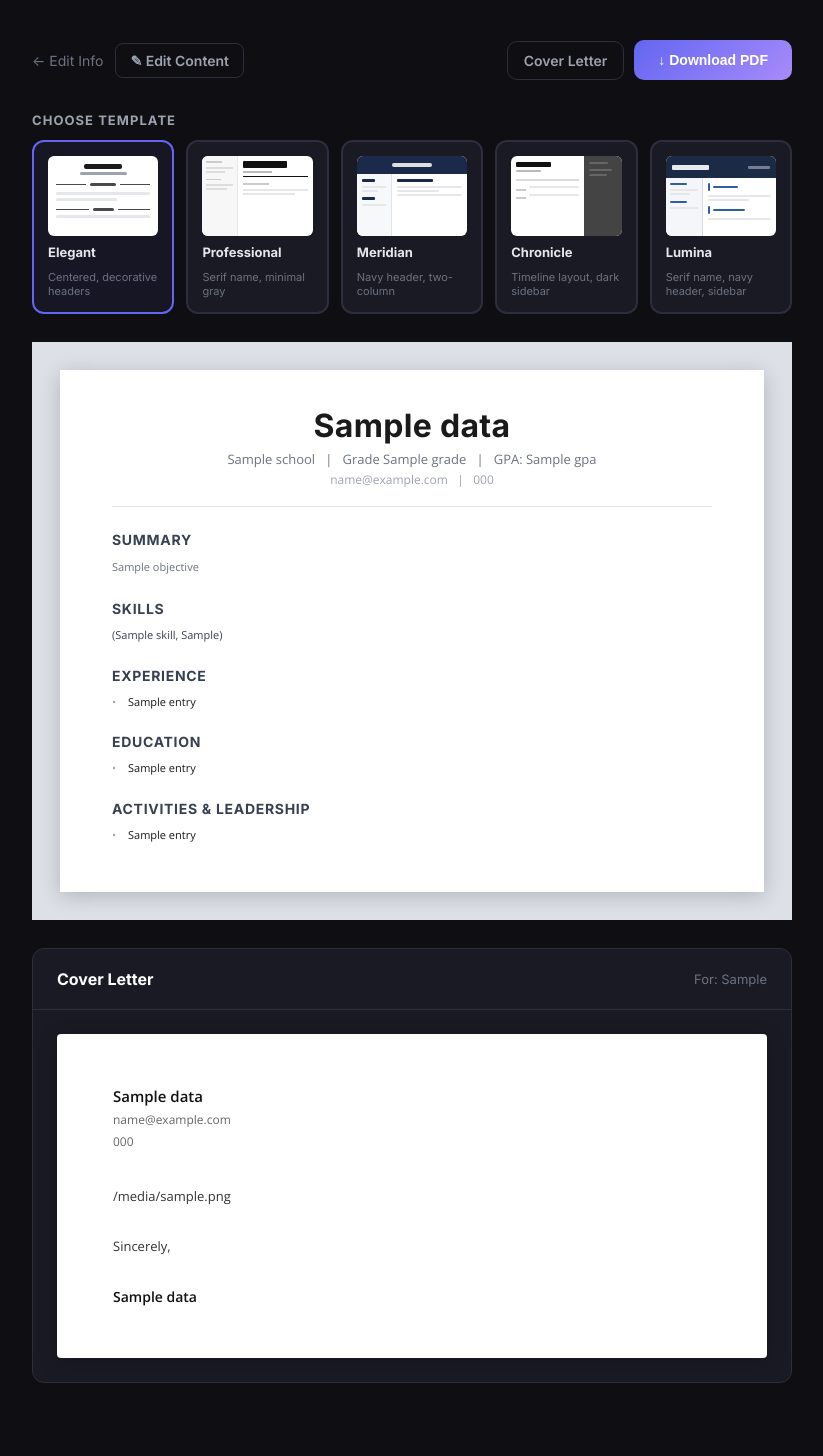
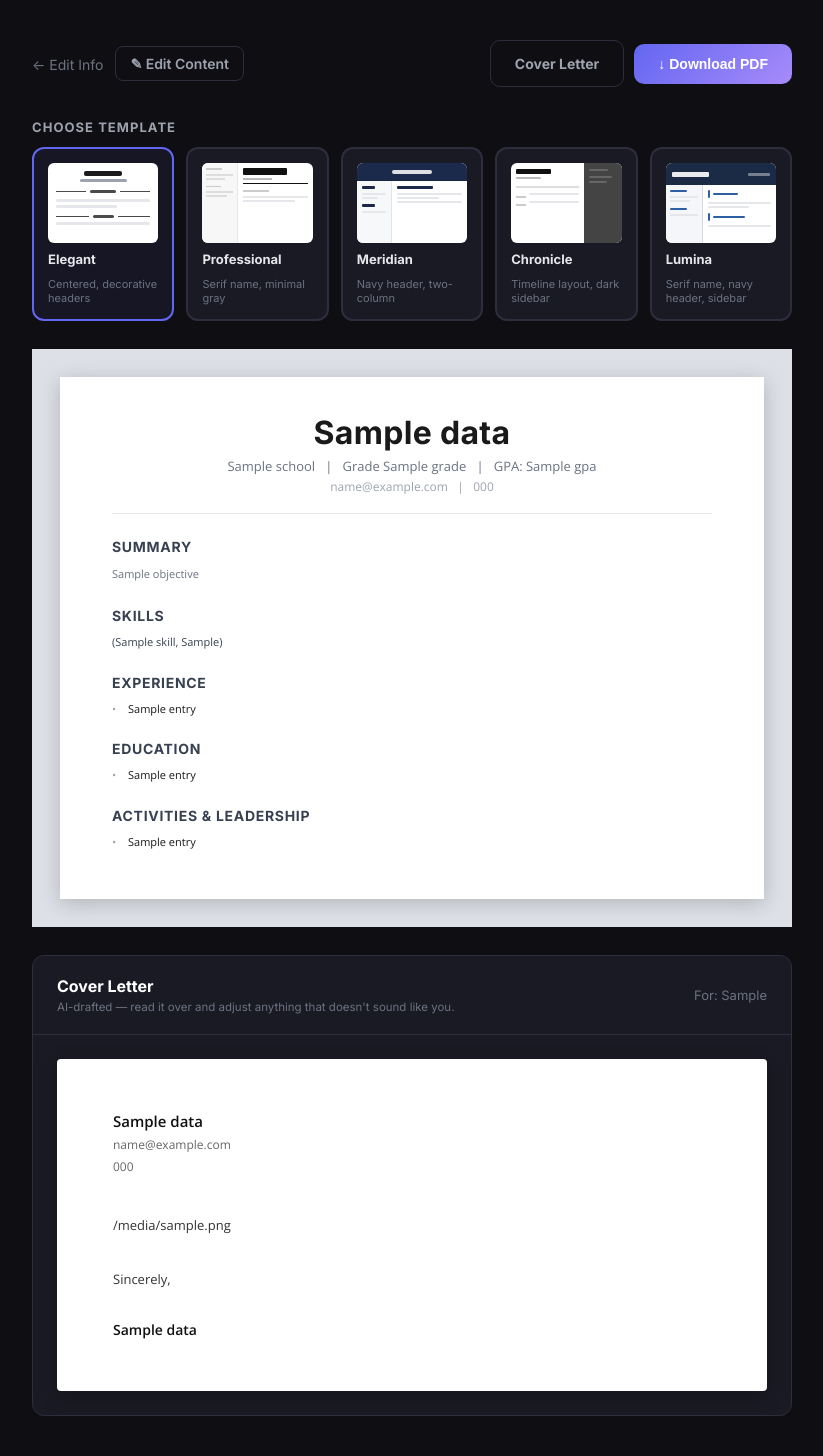
Before and after one commit to LukePuz/stepup, a Flask app: template templates/result.html in a window 1280 px wide. Shown: the whole page, without its empty margins (228-1051 px from the left). Before the commit the page ends 1383 px from the top, so only its background shows below. Run offline with Flask 3, Linux system fonts and the light colour scheme; the template is opened without the code that fills it: most values are stand-ins (such as "Sample title", 1, 10 or a date in 2020).

Commit message:
Improve cover letter: scroll behavior, button alignment, anti-hallucination prompt
- Cover Letter top-bar button now scrolls to bottom section instead of generating
- Match Cover Letter button height to Download PDF via explicit line-height
- Rewrite cover letter prompt with strict no-fabrication rules
- Add AI-drafted note with editable paragraphs (contenteditable) on cover letter

Co-Authored-By: Claude Sonnet 4.6 <noreply@anthropic.com>

```diff
--- a/app.py
+++ b/app.py
@@ -163,33 +163,44 @@ def generate_cover_letter(data: dict, resume: dict) -> str:
             bullets = "; ".join(e.get("bullets", []))
             experience_text += f"- {e.get('title', '')} ({e.get('meta', '')}): {bullets}\n"
 
-    prompt = f"""Write a concise, professional cover letter for a high school student.
+    prompt = f"""Write a cover letter body for a high school student applying for: {data.get('applying_for')}.
 
-Student:
+Student details:
 - Name: {data.get('name')}
 - School: {data.get('school')}, Grade {data.get('grade')}
-- Applying for: {data.get('applying_for')}
-- Summary: {resume.get('objective', '')}
 - Activities:
 {activities_text or 'None'}
 - Experience:
 {experience_text or 'None'}
 
-Write exactly 3 short paragraphs (~200 words total):
-1. Opening: State what they are applying for and why they are interested
-2. Body: Highlight 2 specific activities or experiences with concrete details
-3. Closing: Thank the reader and express enthusiasm
+Requirements:
+- Exactly 3 paragraphs, ~180 words total
+- Paragraph 1: Jump straight into why this specific opportunity interests them — no hollow openers like "I am writing to express my interest"
+- Paragraph 2: Reference 2 things from their background using only details explicitly listed above — titles, roles, and bullets as written. Do not add outcomes, statistics, or stories that are not in the provided data.
+- Paragraph 3: One confident closing sentence, then a brief thank-you
 
-Use professional but warm language suitable for a high schooler.
-Do not include a date, address block, salutation, or sign-off — return only the 3 paragraph body."""
+Fabrication rules — this is the most important section:
+- Do NOT invent any detail that is not explicitly stated in the student's activities or experience above
+- Do NOT add scores, rankings, outcomes, or results (e.g. "went from last place to the playoffs") unless they appear word-for-word in the bullets
+- Do NOT add context about the organization (e.g. "I've followed NASA's missions closely") unless the student mentioned it
+- If the provided bullets are sparse, write shorter, vaguer sentences — do not fill the gap with invented specifics
+- Every factual claim must be traceable to the data above
+
+Tone rules:
+- Use short, direct sentences. Vary the length.
+- No buzzwords: do not use "passionate", "leverage", "eager to contribute", "hard-working", "dedicated", "honed my skills", "I would be a great fit", "I am confident that"
+- No filler transitions like "Furthermore," or "In conclusion,"
+- Professional but natural — the way a smart student actually talks, not corporate-speak
+
+Do not include a date, address, salutation, or sign-off. Return only the 3 paragraph body."""
 
     response = openai_client.chat.completions.create(
         model="gpt-4o-mini",
         messages=[
-            {"role": "system", "content": "You are an expert cover letter writer for high school students. Return only the letter body paragraphs."},
+            {"role": "system", "content": "You write cover letters that sound like real, articulate high school students — professional but natural, specific not generic. Return only the letter body."},
             {"role": "user", "content": prompt}
         ],
-        temperature=0.5
+        temperature=0.7
     )
     return response.choices[0].message.content.strip()
 
--- a/templates/result.html
+++ b/templates/result.html
@@ -396,8 +396,9 @@
 
     /* ── Secondary & Edit Buttons ── */
     .secondary-btn {
-      background: transparent; color: #9ca3af; font-size: 14px; font-weight: 600;
-      padding: 10px 16px; border-radius: 10px; border: 1px solid #2d2d3d;
+      display: inline-block; background: transparent; color: #9ca3af;
+      font-size: 14px; font-weight: 700; line-height: 1.5;
+      padding: 12px 24px; border-radius: 10px; border: 1px solid #2d2d3d;
       cursor: pointer; font-family: inherit; transition: border-color 0.2s, color 0.2s;
     }
     .secondary-btn:hover { border-color: #6366f1; color: #e5e7eb; }
@@ -418,8 +419,11 @@
     .cl-sender { margin-bottom: 32px; }
     .cl-sender-name { font-size: 15px; font-weight: 700; color: #111; margin-bottom: 3px; }
     .cl-sender-contact { font-size: 12px; color: #666; line-height: 1.8; }
-    .cl-body p { font-size: 13px; line-height: 1.9; color: #333; margin-bottom: 18px; }
+    .cl-body p { font-size: 13px; line-height: 1.9; color: #333; margin-bottom: 18px; border-radius: 3px; padding: 4px 6px; margin-left: -6px; outline: none; transition: background 0.15s; }
     .cl-body p:last-child { margin-bottom: 0; }
+    .cl-body p[contenteditable]:hover { background: #f0f4ff; }
+    .cl-body p[contenteditable]:focus { background: #e8effe; }
+    .cl-ai-note { font-size: 11.5px; color: #6b7280; margin-top: 4px; }
     .cl-sign-off { margin-top: 28px; font-size: 13px; color: #333; }
     .cl-sign-name { margin-top: 32px; font-size: 14px; font-weight: 700; color: #111; }
     .cl-generate-wrap { padding: 28px 24px; }
@@ -454,11 +458,7 @@
         <button type="button" class="edit-content-btn" onclick="openEditPanel()">&#9998; Edit Content</button>
       </div>
       <div style="display:flex; align-items:center; gap:10px; flex-wrap:wrap;">
-        <form method="POST" action="/cover-letter" id="coverLetterForm" onsubmit="handleCoverLetterSubmit()">
-          <input type="hidden" name="data"   value='{{ data | tojson }}'/>
-          <input type="hidden" name="resume" id="clResumeInput" value='{{ resume | tojson }}'/>
-          <button type="submit" id="coverLetterBtn" class="secondary-btn">Cover Letter</button>
-        </form>
+        <button type="button" class="secondary-btn" onclick="document.getElementById('coverLetterSection').scrollIntoView({behavior:'smooth'})">Cover Letter</button>
         <form method="POST" action="/download" id="downloadForm">
           <input type="hidden" name="data"     value='{{ data | tojson }}'/>
           <input type="hidden" name="resume"   id="dlResumeInput" value='{{ resume | tojson }}'/>
@@ -1252,7 +1252,10 @@
     {% if cover_letter %}
     <div class="cover-letter-section" id="coverLetterSection">
       <div class="cl-section-header">
-        <div class="cl-section-title">Cover Letter</div>
+        <div>
+          <div class="cl-section-title">Cover Letter</div>
+          <div class="cl-ai-note">AI-drafted — read it over and adjust anything that doesn't sound like you.</div>
+        </div>
         <div class="cl-section-sub">For: {{ data.applying_for }}</div>
       </div>
       <div class="cl-paper">
@@ -1265,7 +1268,7 @@
           </div>
         </div>
         <div class="cl-body">
-          {% for paragraph in cover_letter.split('\n\n') %}{% if paragraph.strip() %}<p>{{ paragraph.strip() }}</p>{% endif %}{% endfor %}
+          {% for paragraph in cover_letter.split('\n\n') %}{% if paragraph.strip() %}<p contenteditable="true" spellcheck="true">{{ paragraph.strip() }}</p>{% endif %}{% endfor %}
         </div>
         <div class="cl-sign-off">Sincerely,</div>
         <div class="cl-sign-name">{{ data.name }}</div>
```
